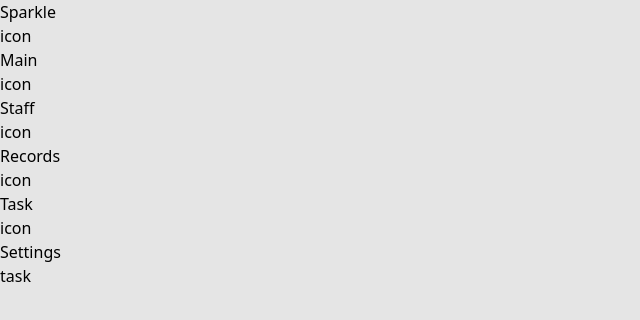
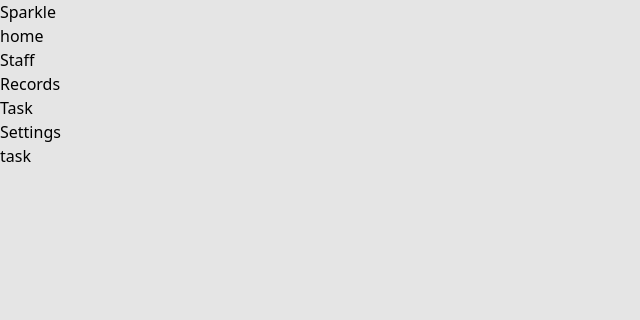
Before and after one commit to Helton-Carlos/sparkle, a Vue app: page /task in a window 1280 px wide. Shown: the top 320 px of the page, without its empty margins (0-640 px from the left). Built offline with nearby package versions, Linux system fonts and the light colour scheme.

Commit message:
feat: adding routes

```diff
--- a/src/layout/Menu.vue
+++ b/src/layout/Menu.vue
@@ -1,4 +1,32 @@
 <script setup lang="ts">
+import { ref } from "vue";
+export interface IMeunu {
+  path: string;
+  name: string;
+}
+
+const routes = ref<IMeunu[]>([
+  {
+    path: "/",
+    name: "home",
+  },
+  {
+    path: "staff",
+    name: "Staff",
+  },
+  {
+    path: "records",
+    name: "Records",
+  },
+  {
+    path: "task",
+    name: "Task",
+  },
+  {
+    path: "settings",
+    name: "Settings",
+  }
+]);
 </script>
 
 <template>
@@ -6,26 +34,9 @@
     <div>
       <h1>Sparkle</h1>
     </div>
-    <div>
-      <router-link to="/">
-        <span>icon</span>
-        <p>Main</p>
-      </router-link>
-      <router-link to="/staff">
-        <span>icon</span>
-        <p>Staff</p>
-      </router-link>
-      <router-link to="/records">
-        <span>icon</span>
-        <p>Records</p>
-      </router-link>
-      <router-link to="/task">
-        <span>icon</span>
-        <p>Task</p>
-      </router-link>
-      <router-link to="/settings">
-        <span>icon</span>
-        <p>Settings</p>
+    <div v-for="route in routes" :key="route.name">
+      <router-link :to="route.path" class="bg-indigo-500">
+        <p>{{route.name}}</p>
       </router-link>
     </div>
   </div>
--- a/src/router/index.ts
+++ b/src/router/index.ts
@@ -1,5 +1,6 @@
 import { createRouter, createWebHistory } from 'vue-router'
 import Home from '../view/Home.vue'
+import Login from '../view/Login.vue'
 import Staff from '../view/Staff.vue'
 import Records from '../view/Records.vue'
 import Task from '../view/Task.vue'
@@ -10,6 +11,11 @@ const routes = [
         path:"/",
         name:"home",
         component:Home
+    },
+    {
+        path:"/login",
+        name:"Login",
+        component:Login
     },
     {
         path:"/staff",
--- /dev/null
+++ b/src/view/Login.vue
@@ -0,0 +1,8 @@
+<script setup lang="ts">
+</script>
+
+<template>
+  <div class="flex">
+    <div>Login</div>
+  </div>
+</template>
```
